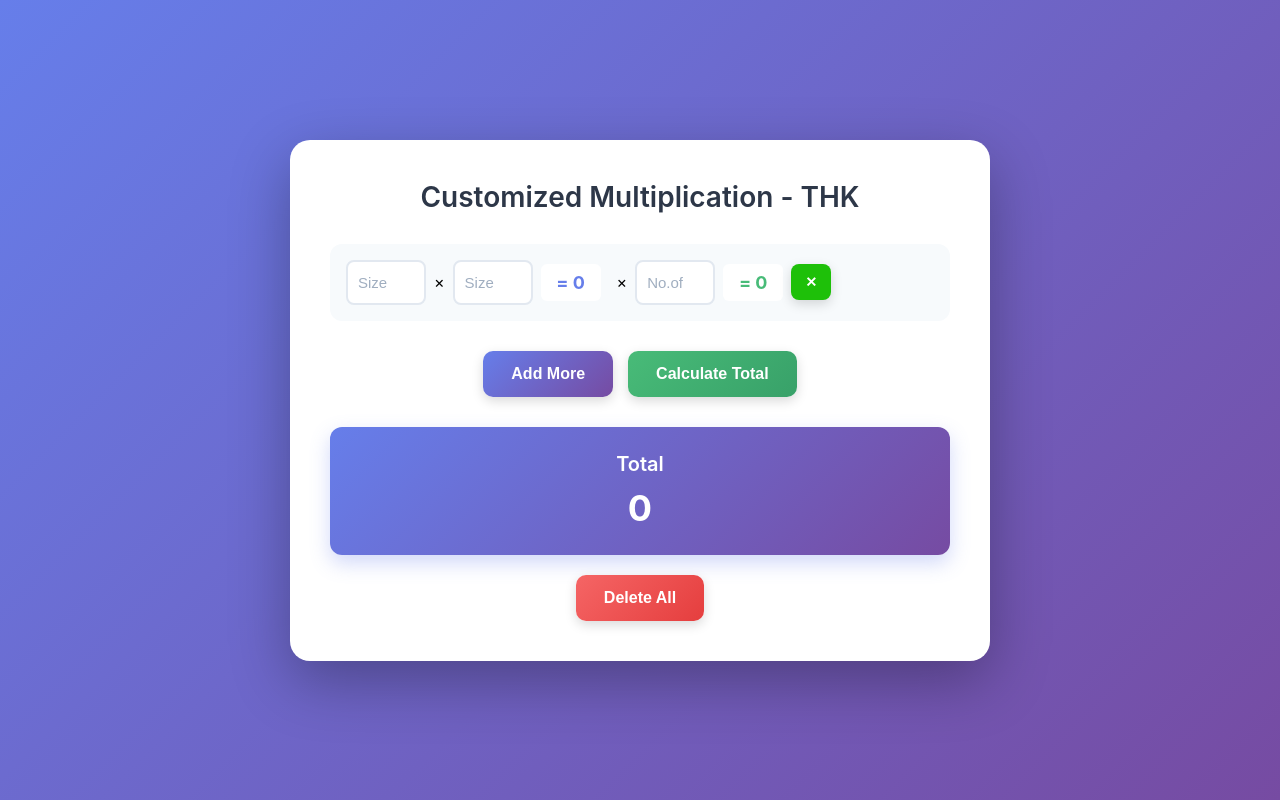
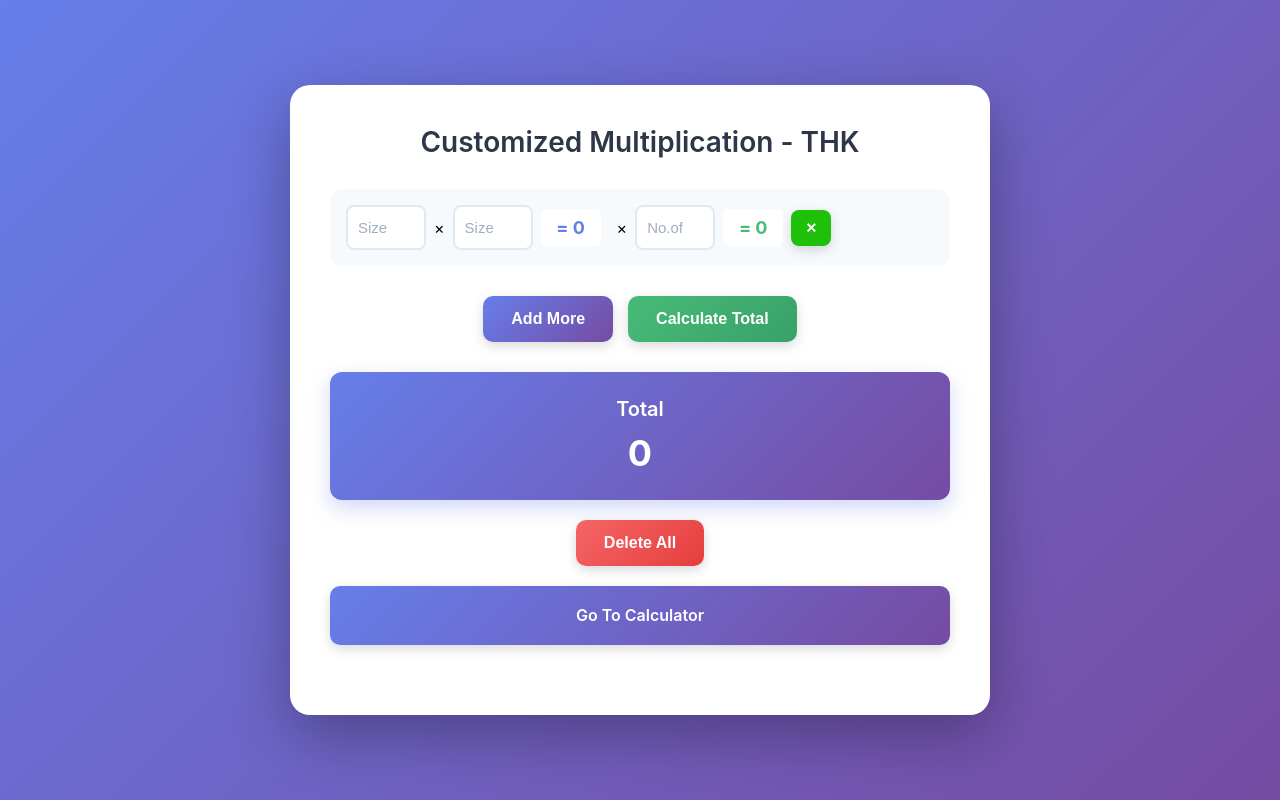
Before and after one commit to T-HariKrishna/MultiplicationOnMyRequirement, a plain HTML site: page index.html in a window 1280 px wide. Drawn offline with Linux system fonts and the light colour scheme.

Commit message:
Update index.html
Implemented Calculator feature

```diff
--- a/index.html
+++ b/index.html
@@ -158,14 +158,14 @@
         transform: scale(0.95);
       }
 
-      .button-group {
+      .button-group,#calc {
         display: flex;
         gap: 15px;
         justify-content: center;
         margin-bottom: 30px;
       }
 
-      button {
+      button,#calc {
         padding: 14px 28px;
         border: none;
         border-radius: 10px;
@@ -177,7 +177,7 @@
       }
 
       /* Add More */
-      .button-group button:nth-child(1) {
+      .button-group button:nth-child(1),#calc {
         background: linear-gradient(135deg, #667eea, #764ba2);
         color: white;
       }
@@ -187,7 +187,15 @@
         background: linear-gradient(135deg, #48bb78, #38a169);
         color: white;
       }
-
+      #calc{
+        margin-top: 20px;
+        padding-bottom: 20px;
+      }
+      #calc a{
+        margin-top: 5px;
+        text-decoration:none ;
+        color: white;
+      }
       button:hover {
         transform: translateY(-3px);
         box-shadow: 0 8px 20px rgba(0, 0, 0, 0.2);
@@ -350,6 +358,7 @@
           Delete All
         </button>
       </div>
+      <div id="calc"><a href="calculator.html">Go To Calculator</a></div>
     </div>
 
     <script>
```
